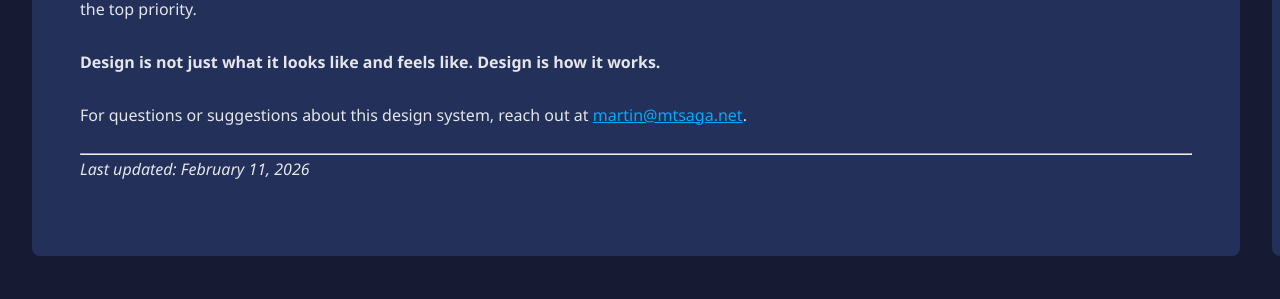
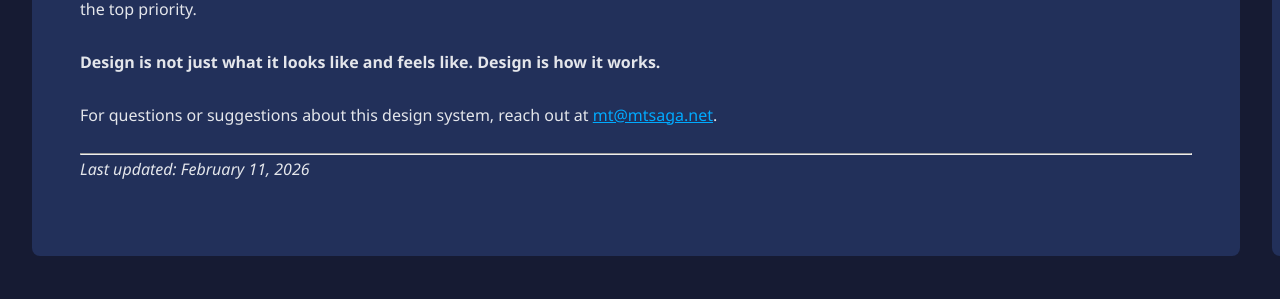
Before and after one commit to mt292/mt292.github.io, a Jekyll site: the page built from _posts/2026-02-11-mtsaga-net-design-system.md, in a window 1280 px wide and 900 px high, scrolled down 25880 px. Shown: the part 464-763 px from the top of the window. Built offline with Jekyll 4.4.1, drawn with Linux system fonts in a browser that asks for light colours.

Commit message:
Update contact email in design system post
Change the contact address in _posts/2026-02-11-mtsaga-net-design-system.md from martin@mtsaga.net to mt@mtsaga.net so inquiries and suggestions go to the updated email.

```diff
--- a/_posts/2026-02-11-mtsaga-net-design-system.md
+++ b/_posts/2026-02-11-mtsaga-net-design-system.md
@@ -865,7 +865,7 @@ This is a living document that evolves as the site grows. Design decisions are d
 
 **Design is not just what it looks like and feels like. Design is how it works.**
 
-For questions or suggestions about this design system, reach out at [martin@mtsaga.net](mailto:martin@mtsaga.net).
+For questions or suggestions about this design system, reach out at [mt@mtsaga.net](mailto:mt@mtsaga.net).
 
 ---
 
```
